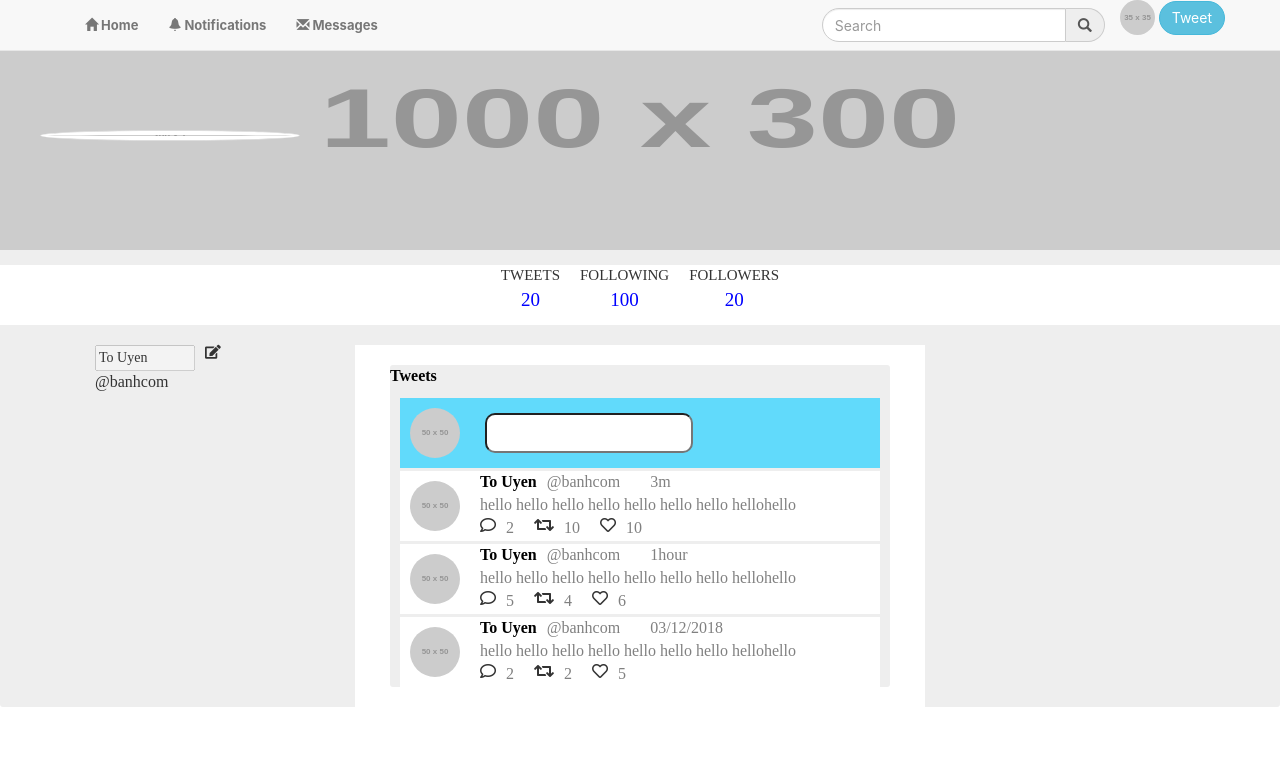
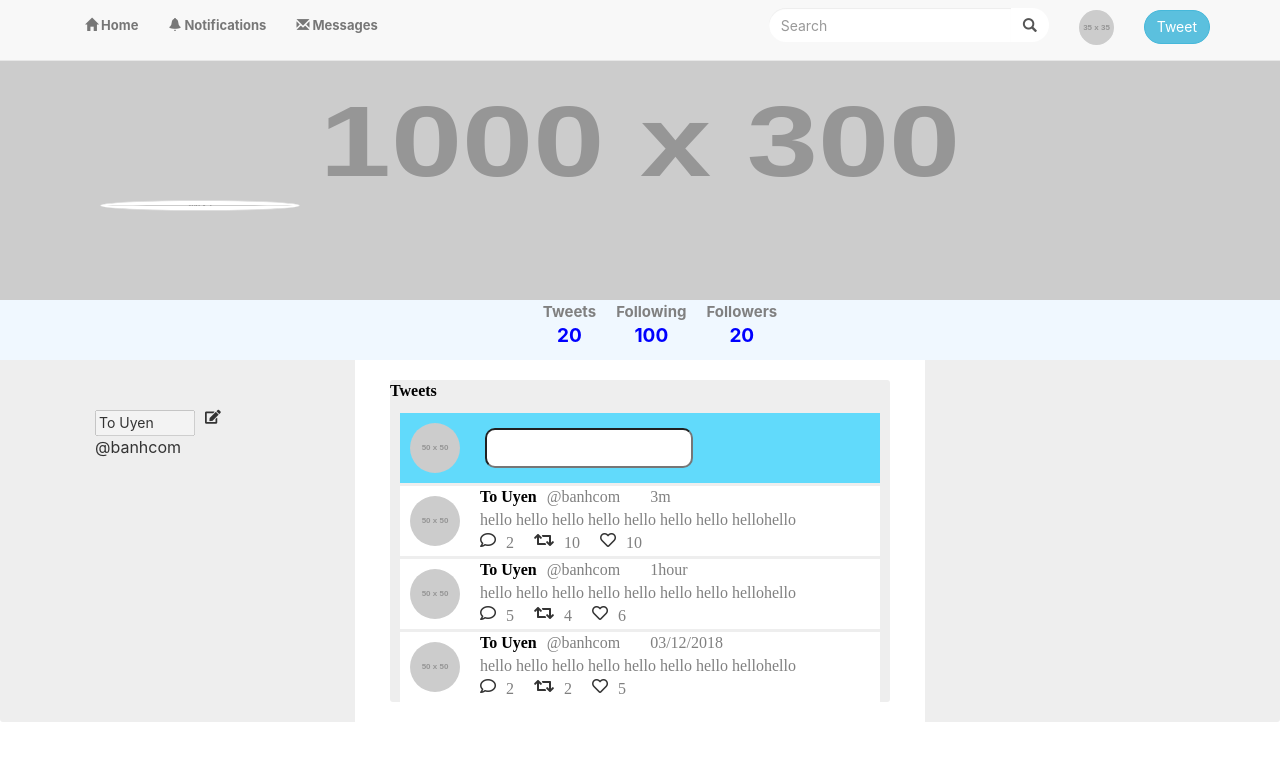
Before and after one commit to touyen31/react-CK, a React (Create React App) app in the folder forest_network/: page / in a window 1280 px wide. Shown: the top 760 px of the page. Built offline with nearby package versions, Linux system fonts and the light colour scheme.

Commit message:
! sửa UI

```diff
--- a/forest_network/src/components/navbar/NavBar.css
+++ b/forest_network/src/components/navbar/NavBar.css
@@ -5,8 +5,18 @@
 
 .nav-input {
     border-radius: 25px;
+    background-color: white;
+    border: 0;
 }
 
 .nav-form-input {
     margin-right: 0px;
 }
+
+.nav-tweet {
+    border-radius: 25px;
+}
+
+.nav-item {
+    margin-top: -5px;
+}
--- a/forest_network/src/components/navbar/NavBar.js
+++ b/forest_network/src/components/navbar/NavBar.js
@@ -21,9 +21,13 @@ class NavBar extends Component {
                             <Glyphicon glyph="envelope"/> Messages
                         </NavItem>
                     </Nav>
-                    <Nav pullRight>
-                        <Image circle src="http://via.placeholder.com/35x35"/> {' '}
-                        <Button bsStyle="info" className="nav-input">Tweet</Button>
+                    <Nav pullRight className="nav-item">
+                        <NavItem>
+                            <Image circle src="http://via.placeholder.com/35x35"/>
+                        </NavItem>
+                        <NavItem>
+                            <Button bsStyle="info" className="nav-tweet">Tweet</Button>
+                        </NavItem>
                     </Nav>
                     <Nav pullRight inline>
                         <Navbar.Form pullRight className="nav-form-input">
--- a/forest_network/src/components/profile/Profile.css
+++ b/forest_network/src/components/profile/Profile.css
@@ -2,31 +2,28 @@
     display: flex;
 }
 .profile {
-    font-family:"Times New Roman";
     background-color:#eee;
     border-radius:3px;
 }
 .profile-bg{
     width: 100%;
-    height: 250px;
-}
-
-.profile-avatar {
-    position: relative;
-
+    height: 300px;
 }
 
 .profile-navbar {
     width: 100%;
     height: 60px;
-    background-color: white;
+    display:flex;
+    align-items: center;
+    justify-content: center;
+    background-color: aliceblue;
 }
 
-.profile-content{
-    position:relative;
-    top:-200px;
-    left:40px;
-    width:260px;
+.profile-avatar{
+    position:absolute;
+    left:100px;
+    top:200px;
+    width:200px;
 }
 
 .profile-name{
@@ -38,6 +35,7 @@
     display:inline-block;
     text-align:left;
     margin-left: 10px;
+    padding-top: 50px;
 }
 .profile-information{
     text-align: left;
@@ -53,13 +51,13 @@
 }
 
 ul {
-    margin:15px 0 0 0;
-    padding:0;
     text-align:center;
 }
 
 li.stats-item {
     font-size:15px;
+    font-weight: bolder;
+    color: gray;
     display:inline-block;
     margin:0 10px;
 }
--- a/forest_network/src/components/profile/Profile.js
+++ b/forest_network/src/components/profile/Profile.js
@@ -4,7 +4,7 @@ import connect from "react-redux/es/connect/connect";
 import Follow from "../follow/Follow";
 import Tweets from "../tweets/Tweets";
 import {updateprofile} from '../action'
-import {Col, Grid, Image} from "react-bootstrap";
+import {Col, Glyphicon, Grid, Image} from "react-bootstrap";
 
 
 class Profile extends Component {
@@ -22,13 +22,13 @@ class Profile extends Component {
         this.setState({name:this.props.profile.name})
     }
     handleClickFollowing(){
-        this.setState({checkfollowing:!this.state.checkfollowing, checkfollower:false, checktweets:false})
+        this.setState({checkfollowing:true, checkfollower:false, checktweets:false})
     }
     handleClickFollower(){
-        this.setState({checkfollowing:false, checkfollower:!this.state.checkfollower, checktweets:false})
+        this.setState({checkfollowing:false, checkfollower:true, checktweets:false})
     }
     handleClickTweets(){
-        this.setState({checktweets:!this.state.checktweets,checkfollowing:false, checkfollower:false })
+        this.setState({checktweets:true, checkfollowing:false, checkfollower:false })
     }
     handleClickEdit(){
         this.setState({checkEditName:!this.state.checkEditName})
@@ -45,24 +45,24 @@ class Profile extends Component {
         return (
             <div >
                 <div className="profile template">
+                    <Image circle thumbnail alt="avt" className="profile-avatar" src={this.props.profile.avatar}/>
                     <Image alt="wallpaper" className="profile-bg" src={this.props.profile.background}/>
                     <div className="profile-navbar">
                         <ul className="user-stats">
                             <li className="stats-item tweets" onClick={()=>this.handleClickTweets()}>
-                                <div className="stat-title">TWEETS</div>
+                                <div className="stat-title">Tweets</div>
                                 <div className="stat-value">{this.props.profile.tweets}</div>
                             </li>
                             <li className="stats-item following" onClick={()=>this.handleClickFollowing()}>
-                                <div className="stat-title">FOLLOWING</div>
+                                <div className="stat-title">Following</div>
                                 <div className="stat-value">{this.props.profile.following}</div>
                             </li>
                             <li className="stats-item followers" onClick={()=>this.handleClickFollower()}>
-                                <div className="stat-title">FOLLOWERS</div>
+                                <div className="stat-title">Followers</div>
                                 <div className="stat-value">{this.props.profile.follower}</div>
                             </li>
                         </ul>
                     </div>
-                    <Image circle thumbnail alt="avt" className="profile-content" src={this.props.profile.avatar}/>
                     <Grid>
                         <Col sm={6} md={3}>
                             <div className="profile-identity">
```
